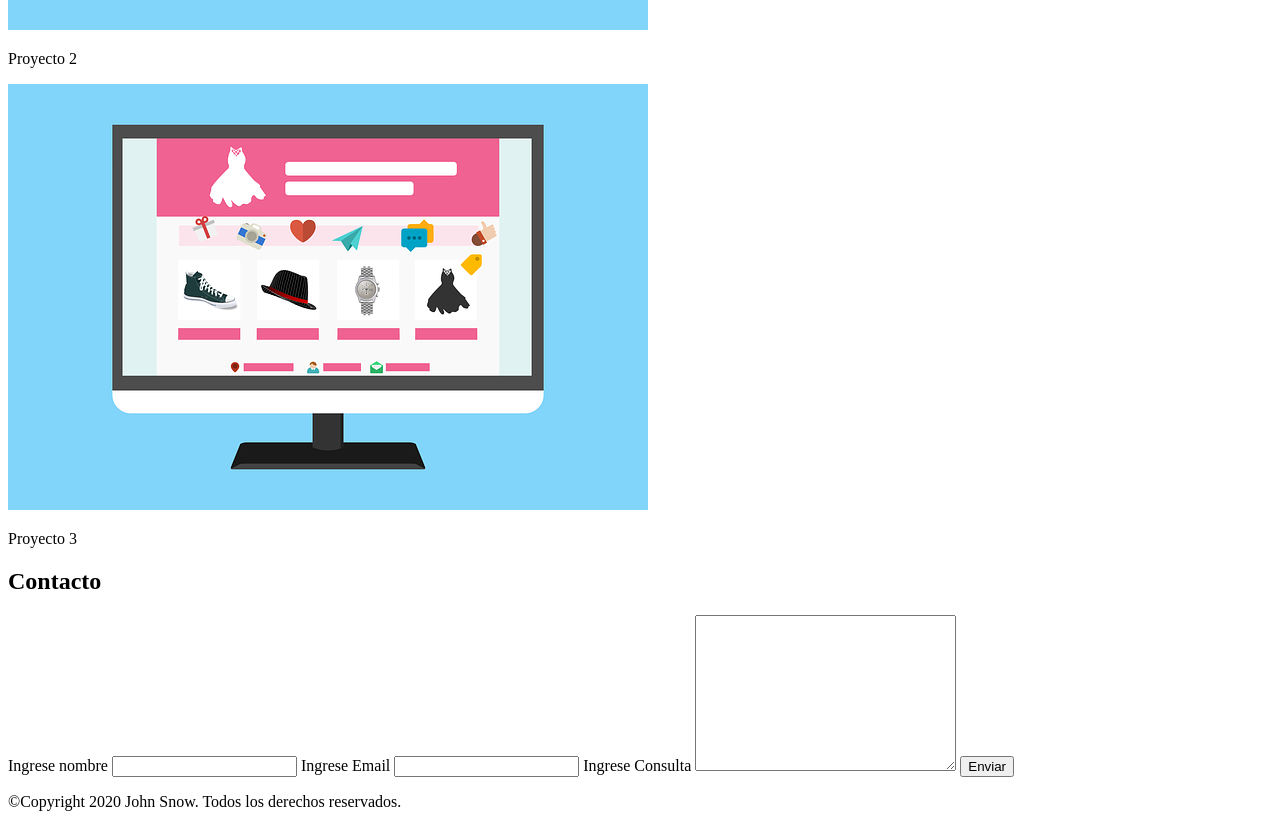
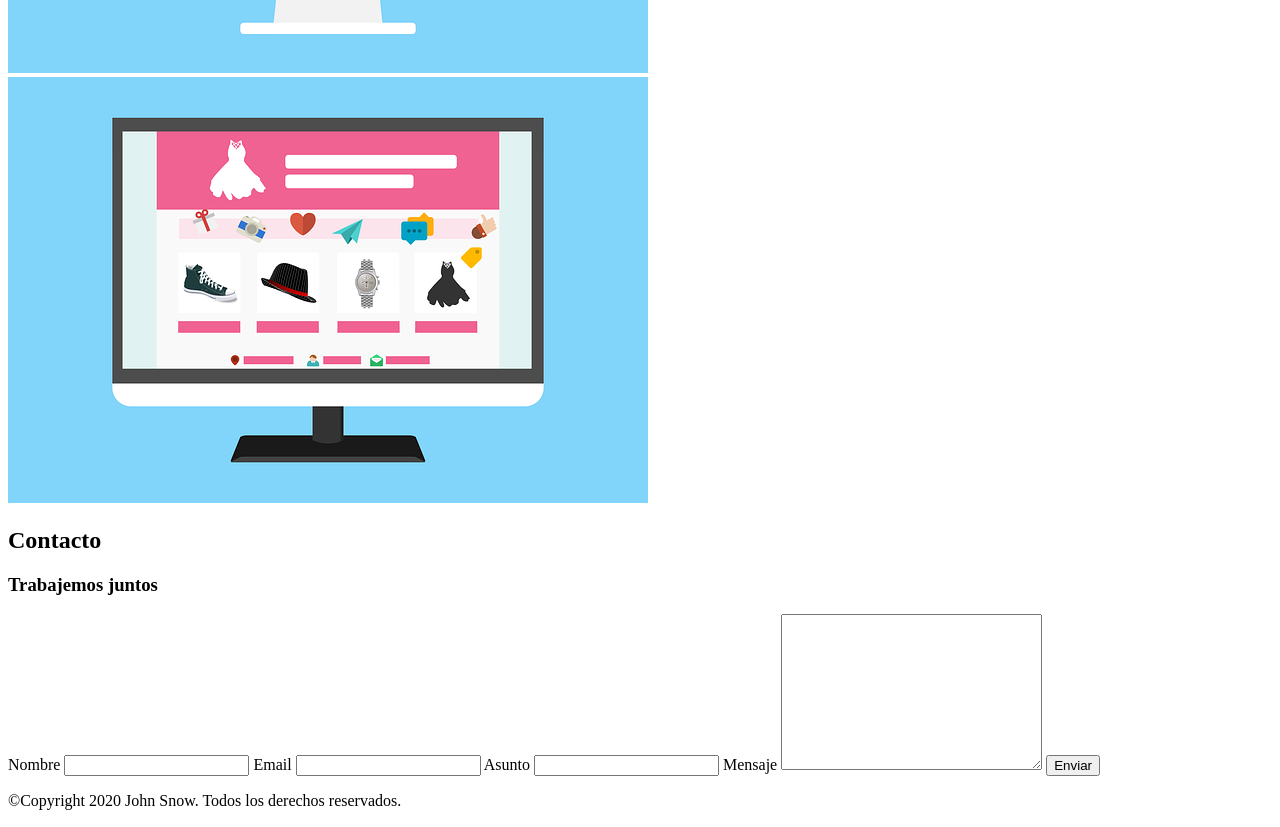
Before and after one commit to blenioFront/proyecto1.1, a plain HTML site: page index.html in a window 1280 px wide. Shown: the part 1552-2379 px from the top of the page. Drawn offline with Linux system fonts and the light colour scheme; a web font is replaced by a local one.

Commit message:
actualizacion

```diff
--- a/index.html
+++ b/index.html
@@ -16,7 +16,7 @@
   <body>
     <!-- Aquí empieza el encabezado principal que se mantendrá en todas las páginas de nuestro sitio web -->
 
-    <header>
+    <section>
 
 
       <!-- Aunque no es obligatorio, es una práctica común incluir el apartado menú de navegación dentro del encabezado de la página -->
@@ -27,39 +27,40 @@
           <li><a href="#proyectos">Proyectos</a></li>
           <li><a href="#contacto">Contacto</a></li>
         </ul>
+        <div class="portada">
+          <img src="./imagenes/perfil.png" alt="mi imagen">
+            <h3>John Snow</h3>
+            <span>Desarrollador Full Stack</span>
+        </div>
 
 
       </nav>
-    </header>
+    </section>
 
     <!-- Aquí empieza el contenido principal de nuestra página -->
-    <main>
-      <section>
+
+
       <!-- Incluimos un artículo -->
         <article id="SobreMi">
             <h2>Sobre mi</h2>
-            <img src="./imagenes/perfil.png" alt="mi imagen">
-            <h3>John Snow</h3>
-            <span>Desarrollador Full Stack</span>
+            <p>Lorem ipsum dolor sit amet consectetur adipisicing elit. Ab dolores exercitationem, dolorem earum architecto similique qui ex numquam necessitatibus ad harum accusantium neque placeat asperiores adipisci non sint a nobis?</p>
 
 
 
         </article>
 
         <article id="proyectos">
+          <div class="proyectoTitulo">
             <h2>Proyectos</h2>
+            <h3>Ultimos Trabajos</h3>
+          </div>
 
-            <div class="proyecto">
+
+            <div class="proyectoImagenes">
                 <img src="./imagenes/proyecto1.jpg" alt="proyecto1">
-                <p>Proyecto 1</p>
-            </div>
-            <div class="proyecto">
                 <img src="./imagenes/proyecto2.png" alt="proyecto2">
-                <p>Proyecto 2</p>
-            </div>
-            <div class="proyecto">
                 <img src="./imagenes/proyecto3.png" alt="proyecto3">
-                <p>Proyecto 3</p>
+
             </div>
 
 
@@ -67,25 +68,28 @@
 
         <article id="contacto">
             <h2>Contacto</h2>
+            <h3>Trabajemos juntos</h3>
 
             <form action="" method="post">
 
-                <label for="nombre">Ingrese nombre</label>
+                <label for="nombre">Nombre</label>
                 <input type="text" name="nombre" id="">
-                <label for="email">Ingrese Email</label>
+                <label for="email">Email</label>
                 <input type="email" name="email" id="">
-                <label for="consulta">Ingrese Consulta</label>
-                <textarea name="consulta" id="" cols="30" rows="10"></textarea>
+                <label for="asunto">Asunto</label>
+                <input type="text" name="asunto" id="">
+                <label for="Mensaje">Mensaje</label>
+                <textarea name="mensaje" id="" cols="30" rows="10"></textarea>
                 <button type="submit">Enviar</button>
 
             </form>
 
 
         </article>
-      </section>
 
 
-    </main>
+
+
 
     <!-- Y aquí está el pie de página principal que utilizaremos en todas las páginas de nuestro sitio web -->
 
```
